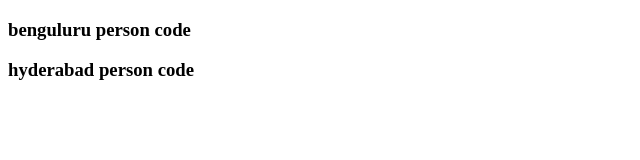
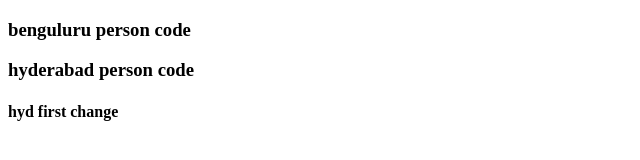
Before and after one commit to RahulMunnur/project, a plain HTML site: page index.html in a window 1280 px wide. Shown: the whole page, without its empty margins (0-640 px from the left). Drawn offline with Linux system fonts and the light colour scheme.

Commit message:
hyd changes

```diff
--- a/index.html
+++ b/index.html
@@ -8,5 +8,6 @@
 <body>
     <h3>benguluru  person code</h3>
     <h3>hyderabad person code</h3>
+    <h4>hyd first change</h4>
 </body>
 </html>
```
